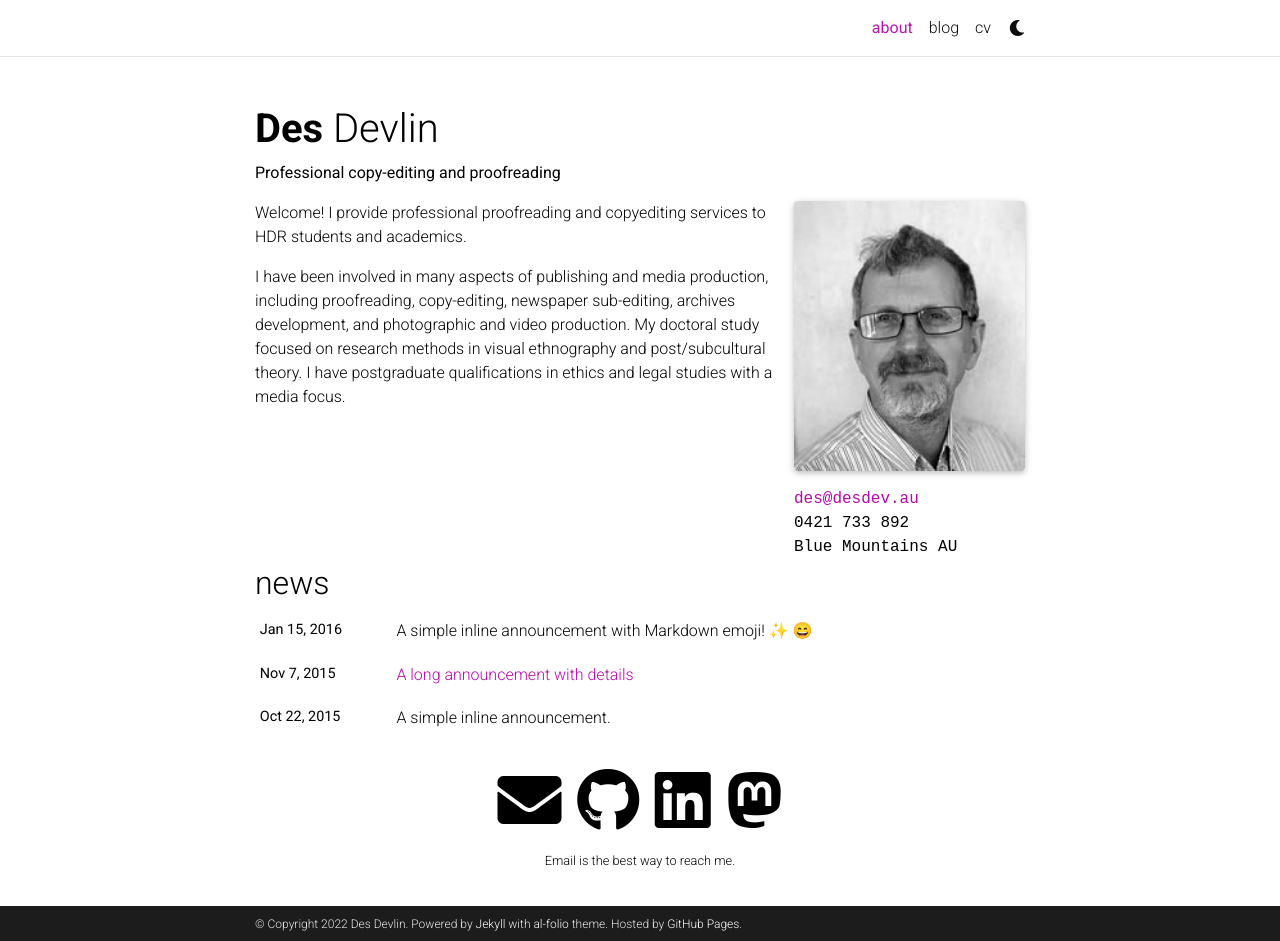
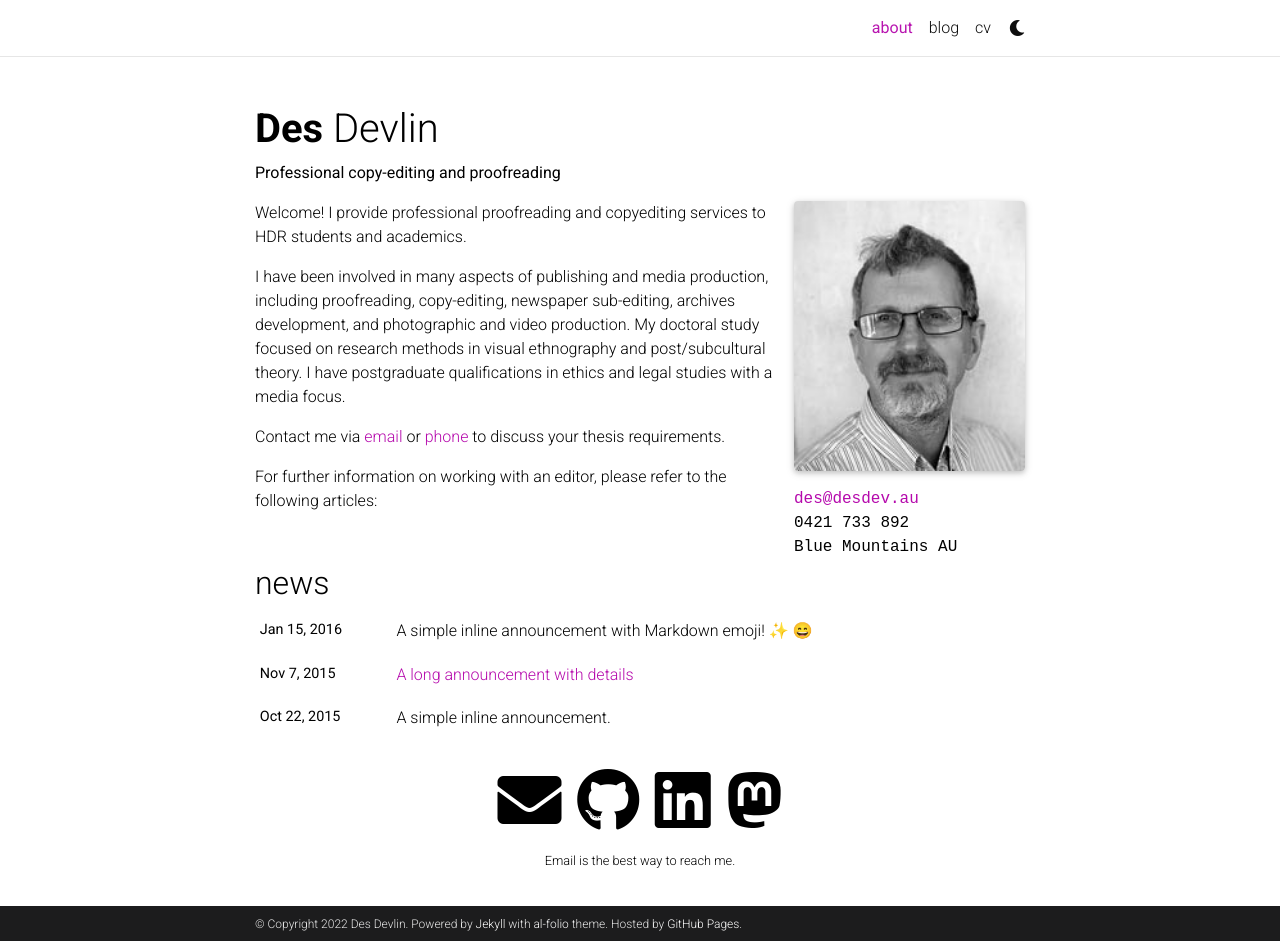
Before and after one commit to desmodev/desmodev.github.io, a Jekyll site: the page built from _pages/about.md, in a window 1280 px wide and 941 px high. Built offline with Jekyll 4.4.1, drawn with Linux system fonts in a browser that asks for light colours; full-size pictures stand in for the smaller copies a plugin makes; emoji names are drawn with the system emoji font; comment, search, counter and statistics services are not loaded; a style sheet for code colours, icons or effects is not loaded.

Commit message:
Update about.md

```diff
--- a/_pages/about.md
+++ b/_pages/about.md
@@ -21,3 +21,7 @@ social: true  # includes social icons at the bottom of the page
 Welcome! I provide professional proofreading and copyediting services to HDR students and academics.
 
 I have been involved in many aspects of publishing and media production, including proofreading, copy-editing, newspaper sub-editing, archives development, and photographic and video production. My doctoral study focused on research methods in visual ethnography and post/subcultural theory. I have postgraduate qualifications in ethics and legal studies with a media focus.
+
+Contact me via [email](mailto:des@desdev.au) or [phone](tel:+:0421733892) to discuss your thesis requirements.
+
+For further information on working with an editor, please refer to the following articles:
```
